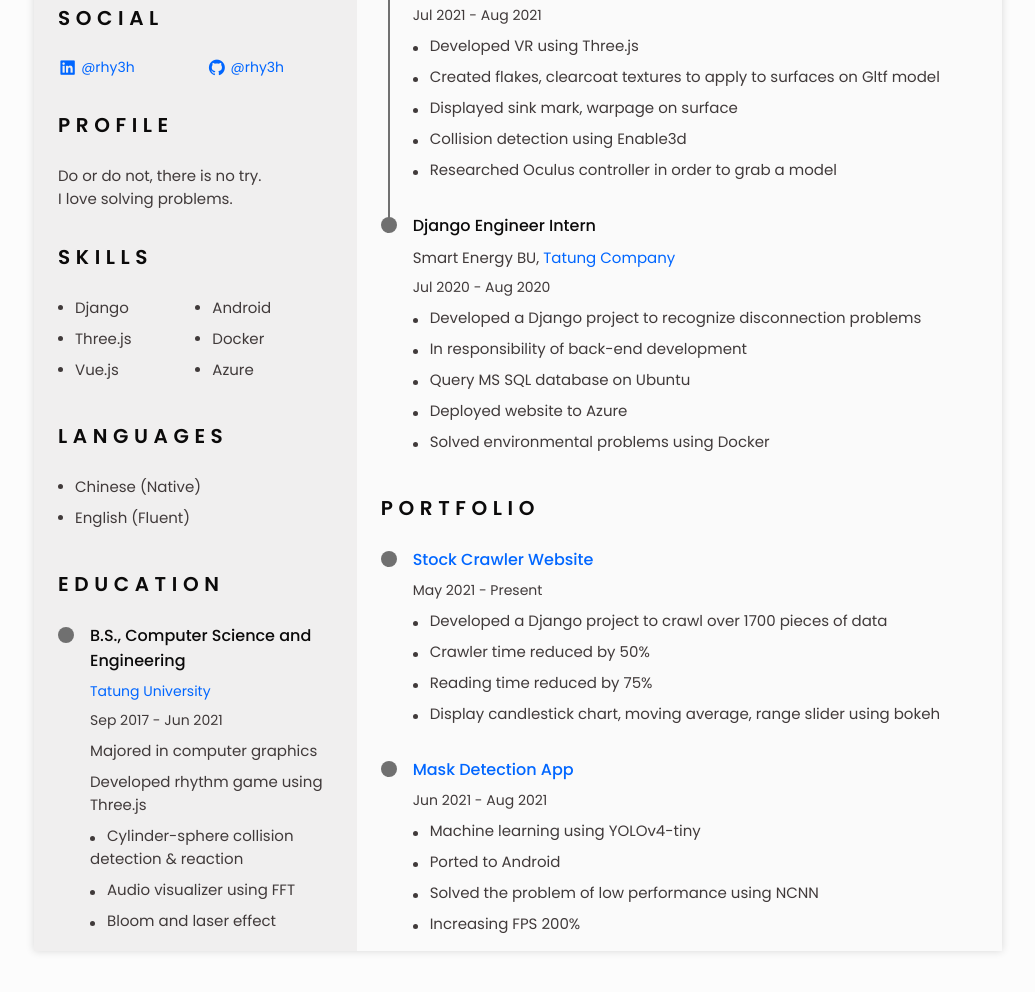
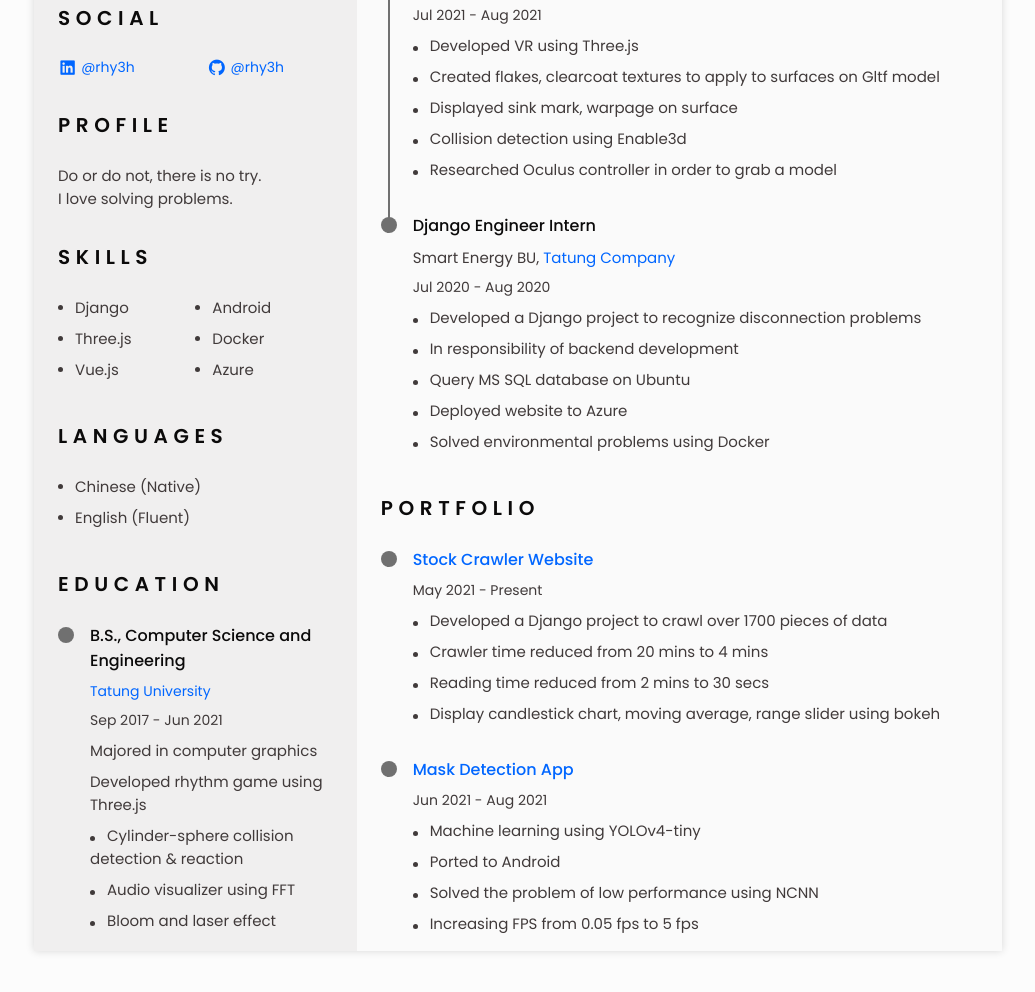
Before and after one commit to rhy3h/rhy3h.github.io, a plain HTML site: page index.html in a window 1280 px wide. Shown: the part 294-1286 px from the top of the page, without its empty margins (122-1157 px from the left). Drawn offline with Linux system fonts and the light colour scheme.

Commit message:
change text

```diff
--- a/index.html
+++ b/index.html
@@ -332,7 +332,7 @@
                     </li>
                     <li class="experience__details">
                       <span class="skills__circle"></span>In responsibility of
-                      back-end development
+                      backend development
                     </li>
                     <li class="experience__details">
                       <span class="skills__circle"></span>Query MS SQL database
@@ -379,15 +379,15 @@
                     </li>
                     <li class="experience__details">
                       <span class="skills__circle"></span>Crawler time reduced
-                      by 50%
+                      from 20 mins to 4 mins
                     </li>
                     <li class="experience__details">
                       <span class="skills__circle"></span>Reading time reduced
-                      by 75%
+                      from 2 mins to 30 secs
                     </li>
                     <li class="experience__details">
-                      <span class="skills__circle"></span>Display candlestick
-                      chart, moving average, range slider using bokeh
+                      <span class="skills__circle"></span>Display candlestick chart,
+                      moving average, range slider using bokeh
                     </li>
                   </ul>
                 </div>
@@ -421,7 +421,8 @@
                       low performance using NCNN
                     </li>
                     <li class="experience__details">
-                      <span class="skills__circle"></span>Increasing FPS 200%
+                      <span class="skills__circle"></span>Increasing FPS from
+                      0.05 fps to 5 fps
                     </li>
                   </ul>
                 </div>
```
